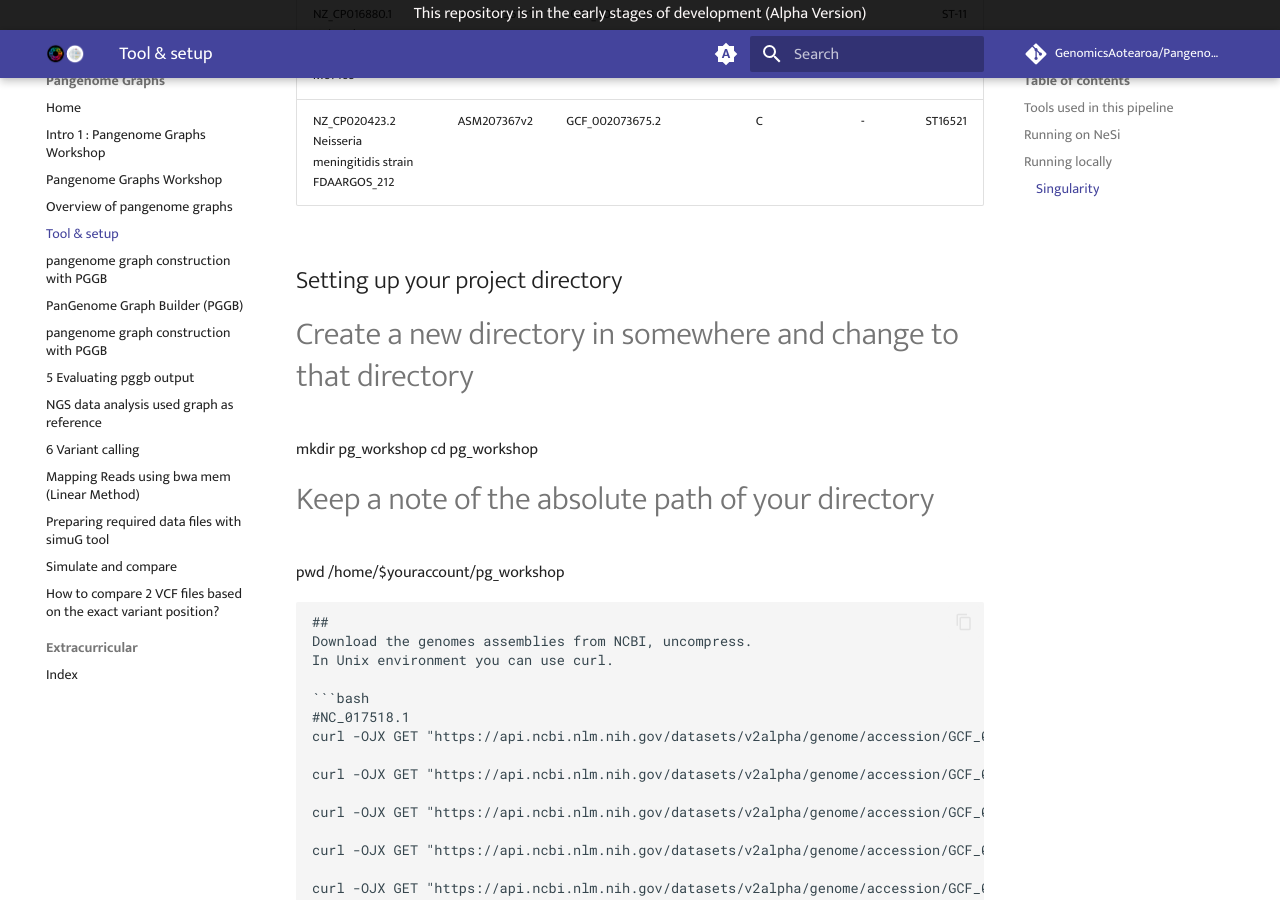
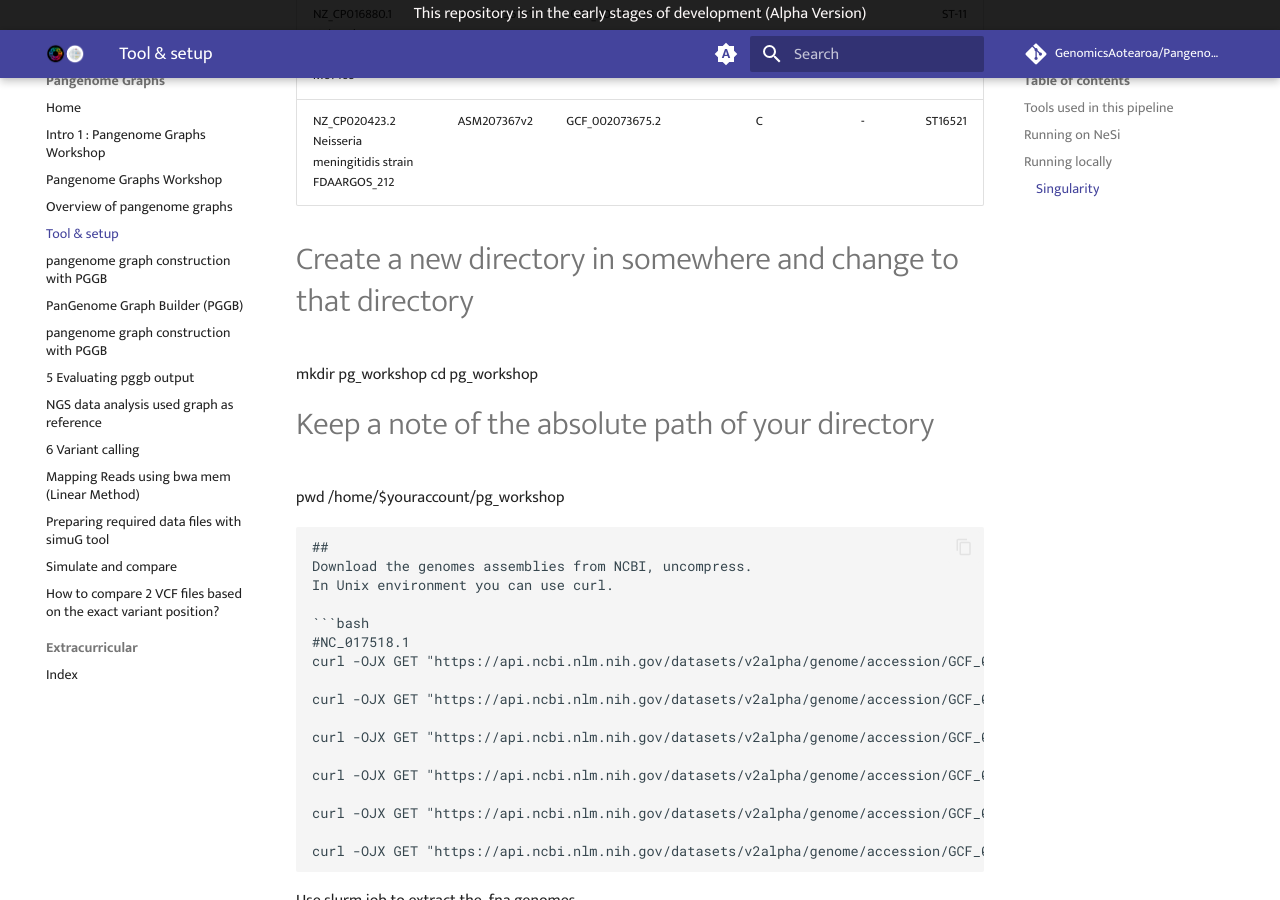
Before and after one commit to GenomicsAotearoa/Pangenome-Graphs-Workshop, an MkDocs documentation site: the page built from docs/2_Tools_and_setup.md, in a window 1280 px wide and 900 px high, scrolled down 2262 px. Built offline with MkDocs 1.6.1 and Material for MkDocs 9.7.7, drawn with Linux system fonts in a browser that asks for light colours; comment, search, counter and statistics services are not loaded.

Commit message:
Update 2_Tools_and_setup.md

```diff
--- a/docs/2_Tools_and_setup.md
+++ b/docs/2_Tools_and_setup.md
@@ -59,8 +59,6 @@ Neisseria (N.) meningitidis, also known as the meningococcus pathogen, is the pr
 |NZ_CP016880.1 Neisseria meningitidis strain M07165	| ASM170367v1	|GCF_001703675.1	|W	|11	|ST-11	|
 |NZ_CP020423.2 Neisseria meningitidis strain FDAARGOS_212	| ASM207367v2	|GCF_002073675.2	|C	|-	|ST16521	|
 
-
-## Setting up your project directory
 
 # Create a new directory in somewhere and change to that directory
 mkdir pg_workshop
```
